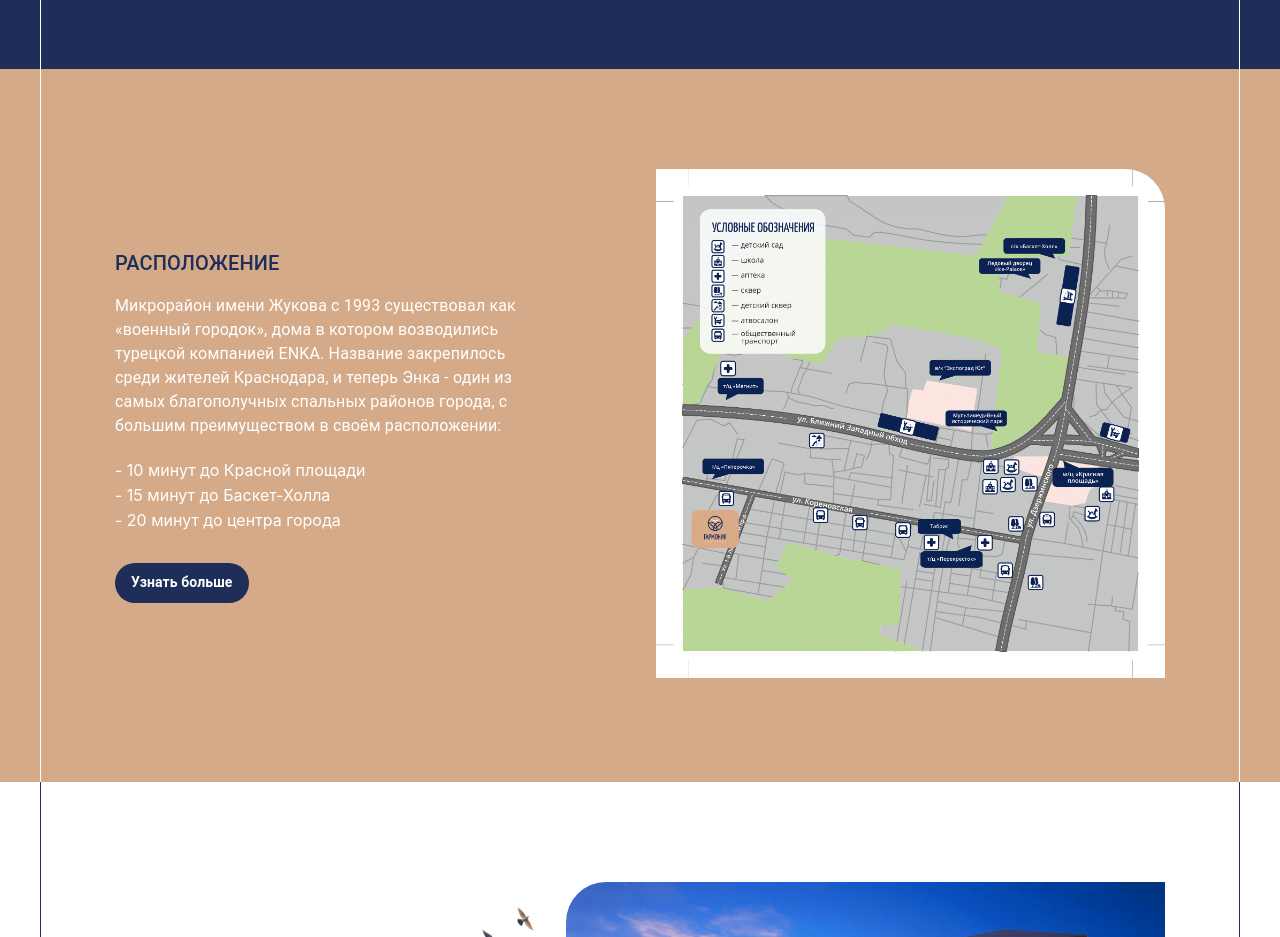
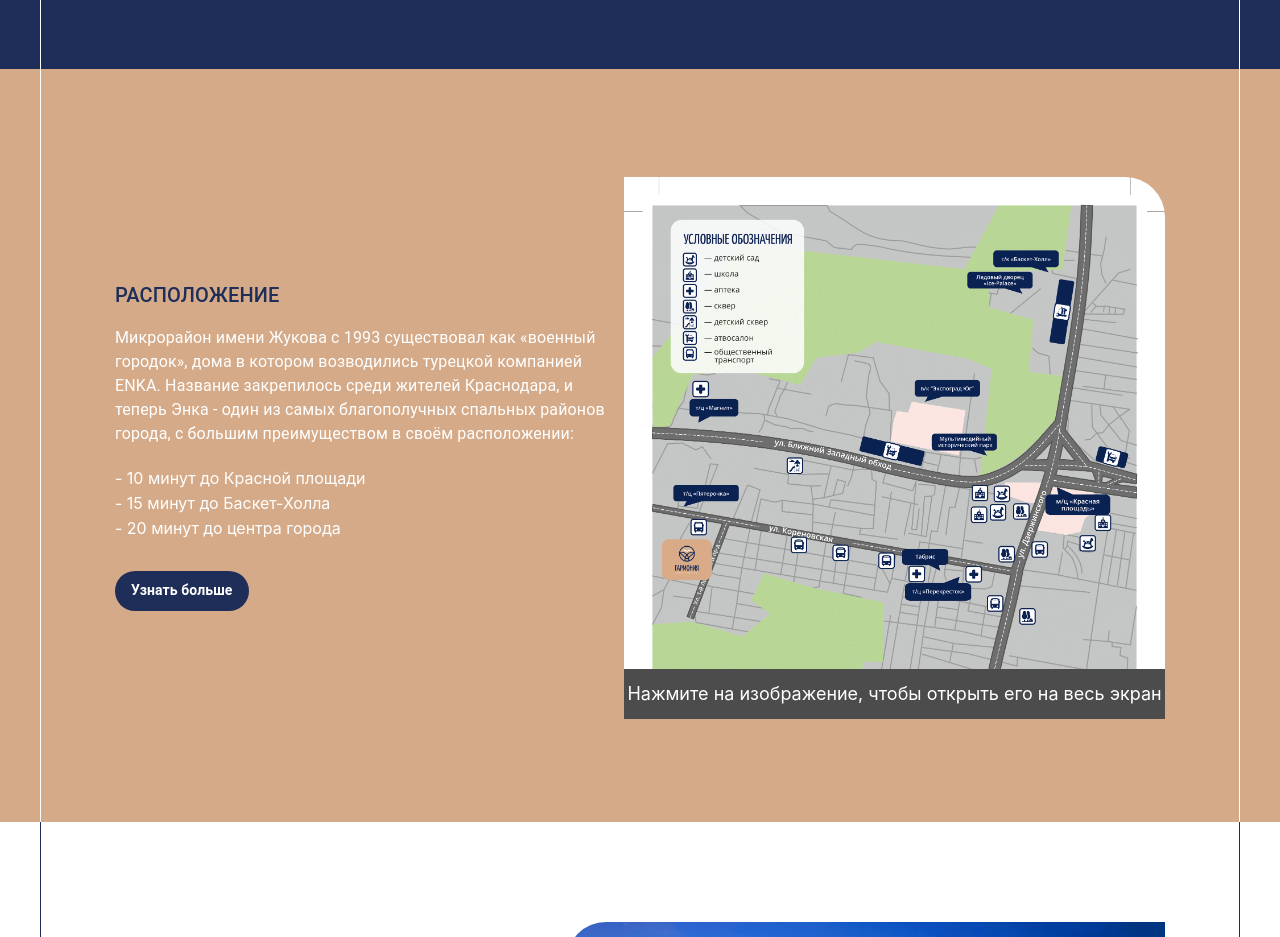
Before and after one commit to RoxanaFray/harmony_react, a React (Create React App) app: page / in a window 1280 px wide. Shown: the part 2220-3157 px from the top of the page. Built offline with nearby package versions, Linux system fonts and the light colour scheme.

Commit message:
added note about map opening

```diff
--- a/src/components/Location.jsx
+++ b/src/components/Location.jsx
@@ -71,13 +71,32 @@ const useStyles = makeStyles((theme) => ({
       justifyContent: "center",
     },
   },
+  imgWrapper: {
+    position: 'relative',
+    padding: '0 !important',
+    paddingTop: '40px !important'
+  },
+  imageComment: {
+    position: 'absolute',
+    display: 'flex',
+    justifyContent: 'center',
+    alignItems: 'center',
+    width: '100%',
+    height: 50,
+    backgroundColor: '#4c4c4c',
+    bottom: 3,
+    color: 'white',
+    fontSize: 18,
+    textAlign: 'center',
+    cursor: 'pointer'
+  },
 }));
 
 export default function Location() {
   const classes = useStyles();
   const theme = useTheme();
-  const fullScreenMD = useMediaQuery(theme.breakpoints.down("md"));
-  const fullScreenSM = useMediaQuery(theme.breakpoints.down("sm"));
+  const fullScreenMD = useMediaQuery(theme.breakpoints.down("md")); // 900px
+  const fullScreenSM = useMediaQuery(theme.breakpoints.down("sm")); // 600px
   const [modal, setModal] = React.useState(false);
 
 
@@ -96,12 +115,12 @@ export default function Location() {
         <Grid
           container
           direction={fullScreenMD ? "column" : "row"}
-          spacing={4}
+          spacing={fullScreenMD ? 0 : 4}
           justifyContent="space-between"
           alignItems="center"
           className={fullScreenSM ? classes.mobileContent : classes.content}
         >
-          <Grid item xs={5}>
+          <Grid item xs={6}>
             <Grid
               container
               direction="column"
@@ -148,7 +167,8 @@ export default function Location() {
               </Grid>
             </Grid>
           </Grid>
-          <Grid item xs={6}>
+          <Grid item xs={6} className={classes.imgWrapper}>
+            <div className={classes.imageComment} onClick={() => { setModal(Map) }}>Нажмите на изображение, чтобы открыть его на весь экран</div>
             <img src={Map} alt="Карта" className={classes.map} onClick={() => { setModal(Map) }} width="100%" />
           </Grid>
         </Grid>
```
